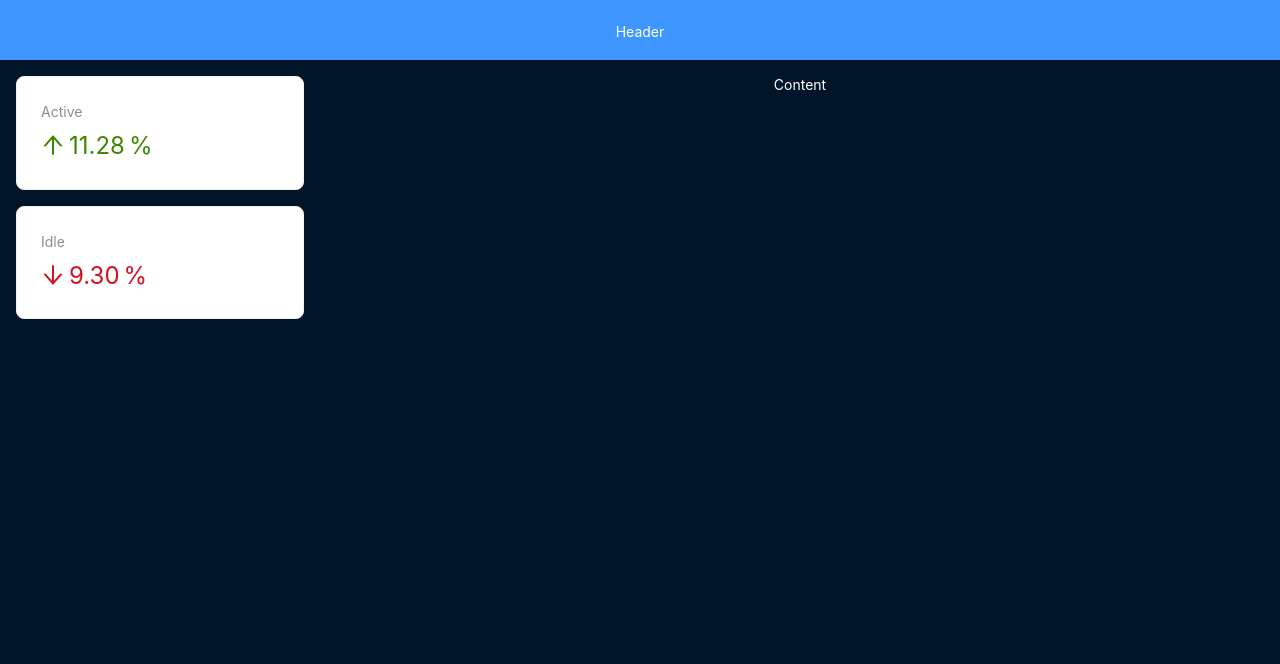
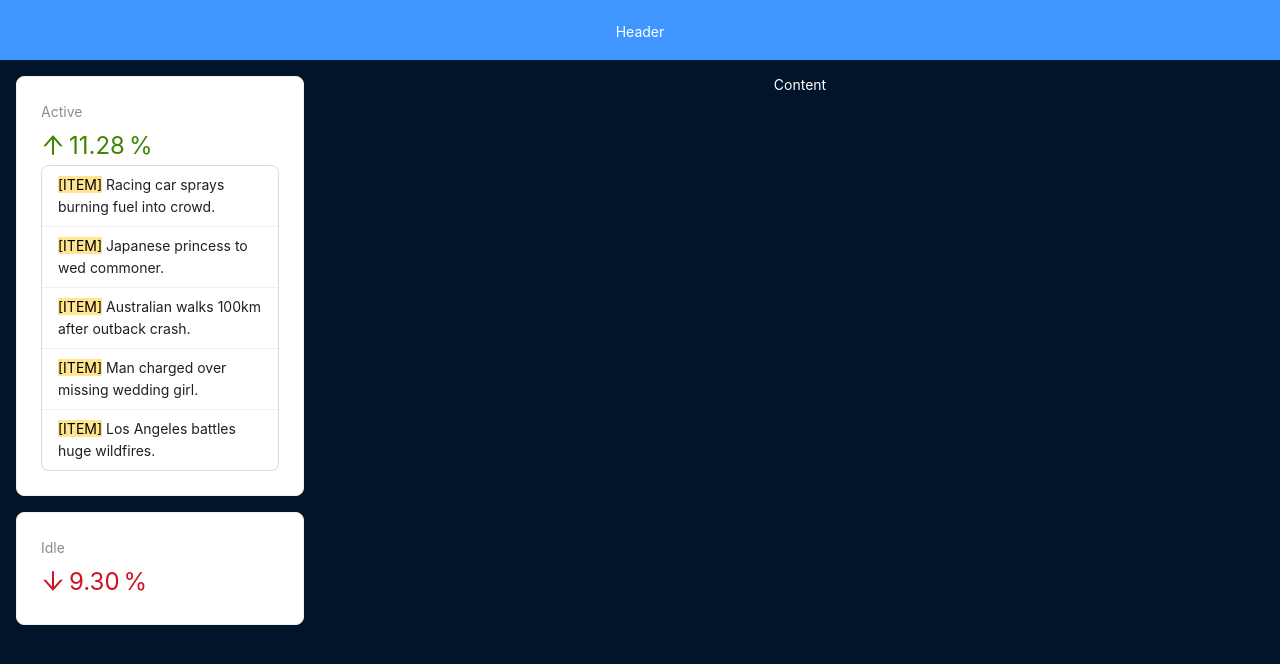
Before and after one commit to BananILN/Crypto, a React (Vite) app in the folder Crypto/: page / in a window 1280 px wide. Shown: the top 664 px of the page. Built offline with nearby package versions, Linux system fonts and the light colour scheme.

Commit message:
add loader + list

```diff
--- a/Crypto/src/components/layout/api.js
+++ b/Crypto/src/api.js
@@ -1,10 +1,10 @@
-import {cryptoData,cryptoAssets } from '/data.js'
+import { cryptoData, cryptoAssets } from './data'
 
 export function fakeFecthCrypto(){
     return new Promise(resolve =>{
         setTimeout(()=>{
             resolve(cryptoData)
-        },2000)
+        },200)
     })
 }
 
@@ -12,6 +12,6 @@
     return new Promise(resolve =>{
         setTimeout(()=>{
             resolve(cryptoAssets)
-        },2000)
+        },200)
     })
 }
--- a/Crypto/src/components/AppSider.jsx
+++ b/Crypto/src/components/AppSider.jsx
@@ -1,11 +1,57 @@
-import { Layout, Card, Statistic } from 'antd';
+import { Layout, Card, Statistic,List , Typography,Spin } from 'antd';
 import { ArrowDownOutlined, ArrowUpOutlined } from '@ant-design/icons';
+import { useEffect, useState } from 'react';
+import { fakeFecthAssets, fakeFecthCrypto } from '../api';
+import { percentDifference } from '../utils'
+
 
 const siderStyle = {
    padding: '1rem',
   };
 
+  const data = [
+    'Racing car sprays burning fuel into crowd.',
+    'Japanese princess to wed commoner.',
+    'Australian walks 100km after outback crash.',
+    'Man charged over missing wedding girl.',
+    'Los Angeles battles huge wildfires.',
+  ];
+
+
+
+
 export default function AppSider(){
+  const [loading,setLoading] = useState(false)
+  const [crypto, setCrypto] = useState([])
+  const [assets, setAssets] = useState([])
+
+  useEffect(()=>{
+    async function preload(){
+      setLoading(true)
+      const { result } = await fakeFecthCrypto()
+      const assets = await fakeFecthAssets()
+
+      setAssets(
+        assets.map((asset) => {
+        const coin = result.find((c) => c.id === asset.id)
+        return {
+          grow: asset.price < coin.price,
+          growPercent: percentDifference(asset.price, coin.price),
+          totalAmount: asset.amount * coin.price,
+          totalProfit: asset.amount * coin.price - asset.amount * asset.price,
+          ...asset,
+        }
+      }));
+      setCrypto(result);
+      setLoading(false);
+    }
+    preload()
+  },[])
+
+    if(loading){
+      return <Spin fullscreen />
+    }
+
     return (
         <Layout.Sider width="25%" style={siderStyle}>
             <Card style={{ marginBottom: '1rem' }}>
@@ -19,6 +65,16 @@
                   prefix={<ArrowUpOutlined />}
                   suffix="%"
                  />
+                <List
+                size='small'
+                bordered
+                dataSource={data}
+                renderItem={(item) => (
+                  <List.Item>
+                    <Typography.Text mark>[ITEM]</Typography.Text> {item}
+                  </List.Item>
+                )}
+              />
             </Card>
             <Card style={{ marginBottom: '1rem' }}>
                 <Statistic
--- /dev/null
+++ b/Crypto/src/utils.js
@@ -0,0 +1,3 @@
+export function percentDifference(a,b){
+    return 100 * Math.abs((a - b) / ((a +b ) / 2))
+  }
```
